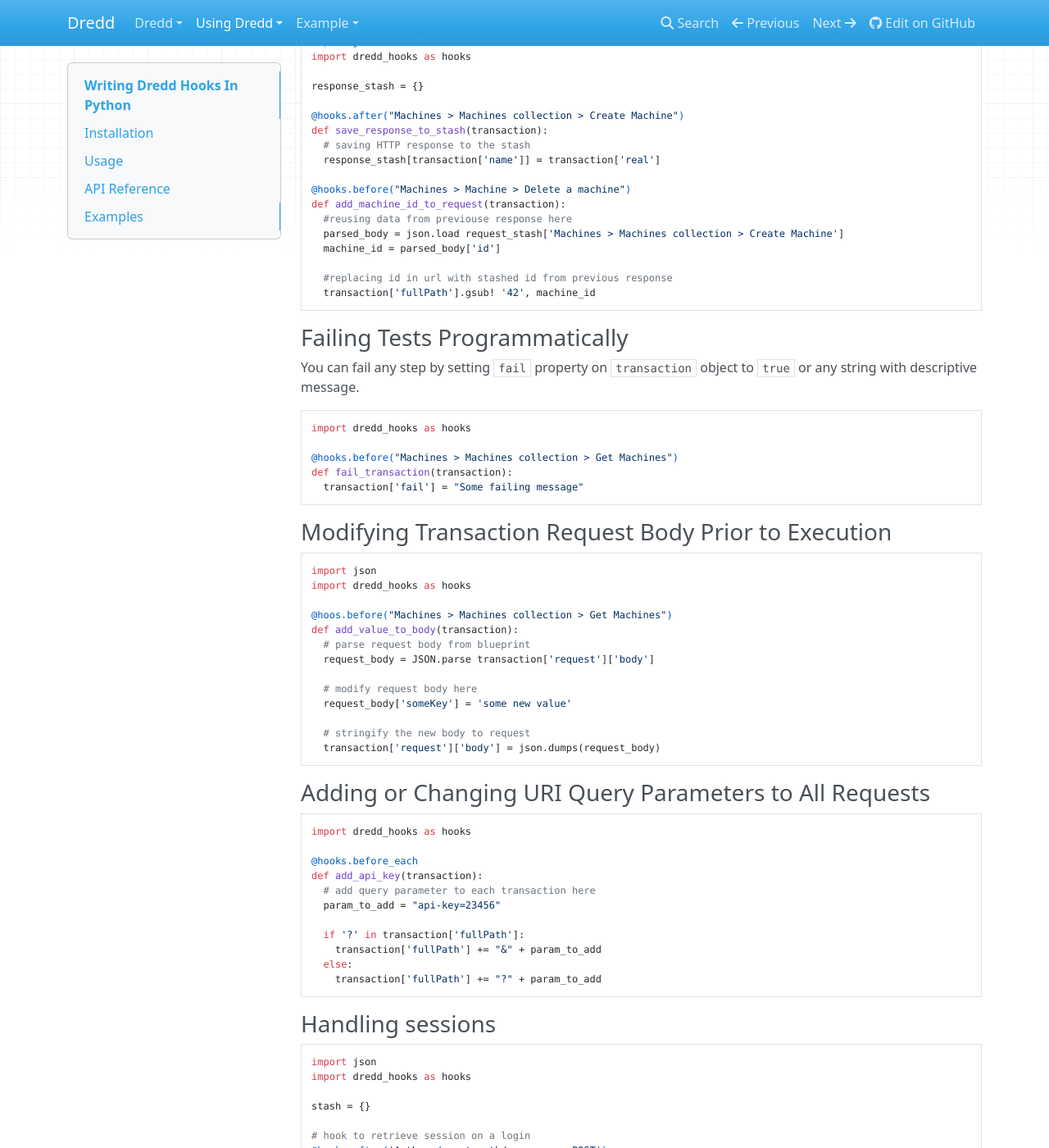
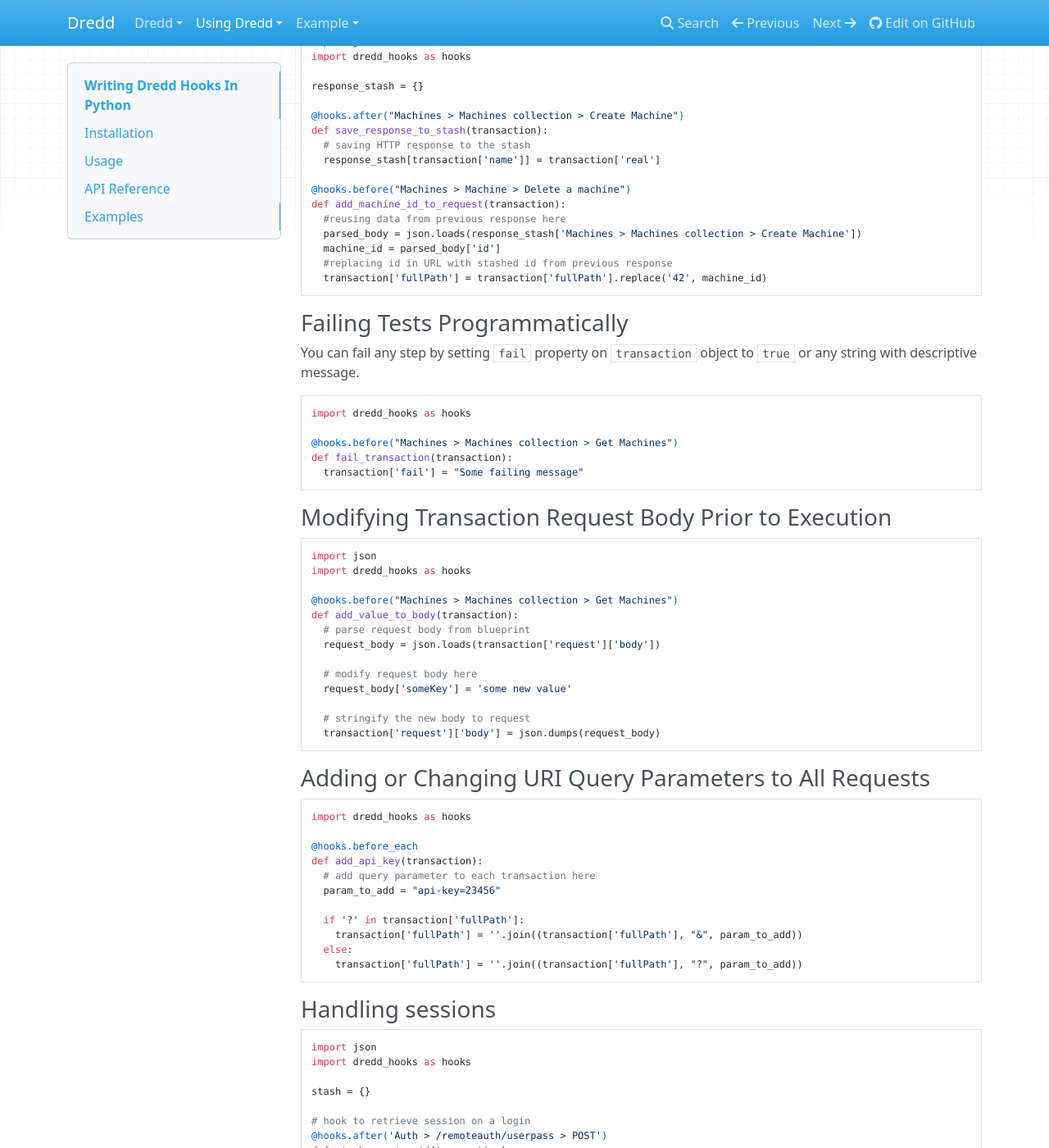
Before and after one commit to apiaryio/dredd, an MkDocs documentation site: the page built from docs/hooks-python.md, in a window 1280 px wide and 1400 px high, scrolled down 1970 px. Shown: the whole window at 82% size. Built offline with MkDocs 1.6.1, drawn with Linux system fonts in a browser that asks for light colours; nearby versions of some CDN libraries; old or Windows-style settings are respelled for this version of MkDocs; some of the changed text lies outside the part shown.

Commit message:
Fixed python examples and typos

````diff
--- a/docs/hooks-python.md
+++ b/docs/hooks-python.md
@@ -23,7 +23,7 @@
 
 Module `dredd_hooks` imports following decorators:
 
-1. `@before_each`, `before_each_validation`, `after_each`
+1. `before_each`, `before_each_validation`, `after_each`
   - wraps a function and passes [Transaction object](hooks.md#transaction-object-structure) as a first argument to it
 
 2. `before`, `before_validation`, `after`
@@ -45,35 +45,35 @@
 
 @hooks.before_all
 def my_before_all_hook(transactions):
-  print 'before all'
+  print('before all')
 
 @hooks.before_each
 def my_before_each_hook(transaction):
-  print 'before each'
+  print('before each')
 
 @hooks.before
 def my_before_hook(transaction):
-  print 'before'
+  print('before')
 
 @hooks.before_each_validation
 def my_before_each_validation_hook(transaction):
-  print 'before each validation'
+  print('before each validation')
 
 @hooks.before_validation
 def my_before_validation_hook(transaction):
-  print 'before validations'
+  print('before validations')
 
 @hooks.after
 def my_after_hook(transaction):
-  print 'after'
+  print('after')
 
 @hooks.after_each
 def my_after_each(transaction):
-  print 'after_each'
+  print('after_each')
 
 @hooks.after_all
 def my_after_all_hook(transactions):
-  print 'after_all'
+  print('after_all')
 
 ```
 
@@ -108,12 +108,11 @@
 
 @hooks.before("Machines > Machine > Delete a machine")
 def add_machine_id_to_request(transaction):
-  #reusing data from previouse response here
-  parsed_body = json.load request_stash['Machines > Machines collection > Create Machine']
+  #reusing data from previous response here
+  parsed_body = json.loads(response_stash['Machines > Machines collection > Create Machine'])
   machine_id = parsed_body['id']
-
-  #replacing id in url with stashed id from previous response
-  transaction['fullPath'].gsub! '42', machine_id
+  #replacing id in URL with stashed id from previous response
+  transaction['fullPath'] = transaction['fullPath'].replace('42', machine_id)
 ```
 
 ### Failing Tests Programmatically
@@ -134,10 +133,10 @@
 import json
 import dredd_hooks as hooks
 
-@hoos.before("Machines > Machines collection > Get Machines")
+@hooks.before("Machines > Machines collection > Get Machines")
 def add_value_to_body(transaction):
   # parse request body from blueprint
-  request_body = JSON.parse transaction['request']['body']
+  request_body = json.loads(transaction['request']['body'])
 
   # modify request body here
   request_body['someKey'] = 'some new value'
@@ -157,9 +156,9 @@
   param_to_add = "api-key=23456"
 
   if '?' in transaction['fullPath']:
-    transaction['fullPath'] += "&" + param_to_add
+    transaction['fullPath'] = ''.join((transaction['fullPath'], "&", param_to_add))
   else:
-    transaction['fullPath'] += "?" + param_to_add
+    transaction['fullPath'] = ''.join((transaction['fullPath'], "?", param_to_add))
 ```
 
 ### Handling sessions
@@ -173,7 +172,7 @@
 # hook to retrieve session on a login
 @hooks.after('Auth > /remoteauth/userpass > POST')
 def stash_session_id(transaction):
-  parsed_body = JSON.load transaction['real']['body']
+  parsed_body = json.loads(transaction['real']['body'])
   stash['token'] = parsed_body['sessionId']
 
 # hook to set the session cookie in all following requests
````
Also changed, not shown: other parts of docs/hooks-python.md (+4 -5 lines).
